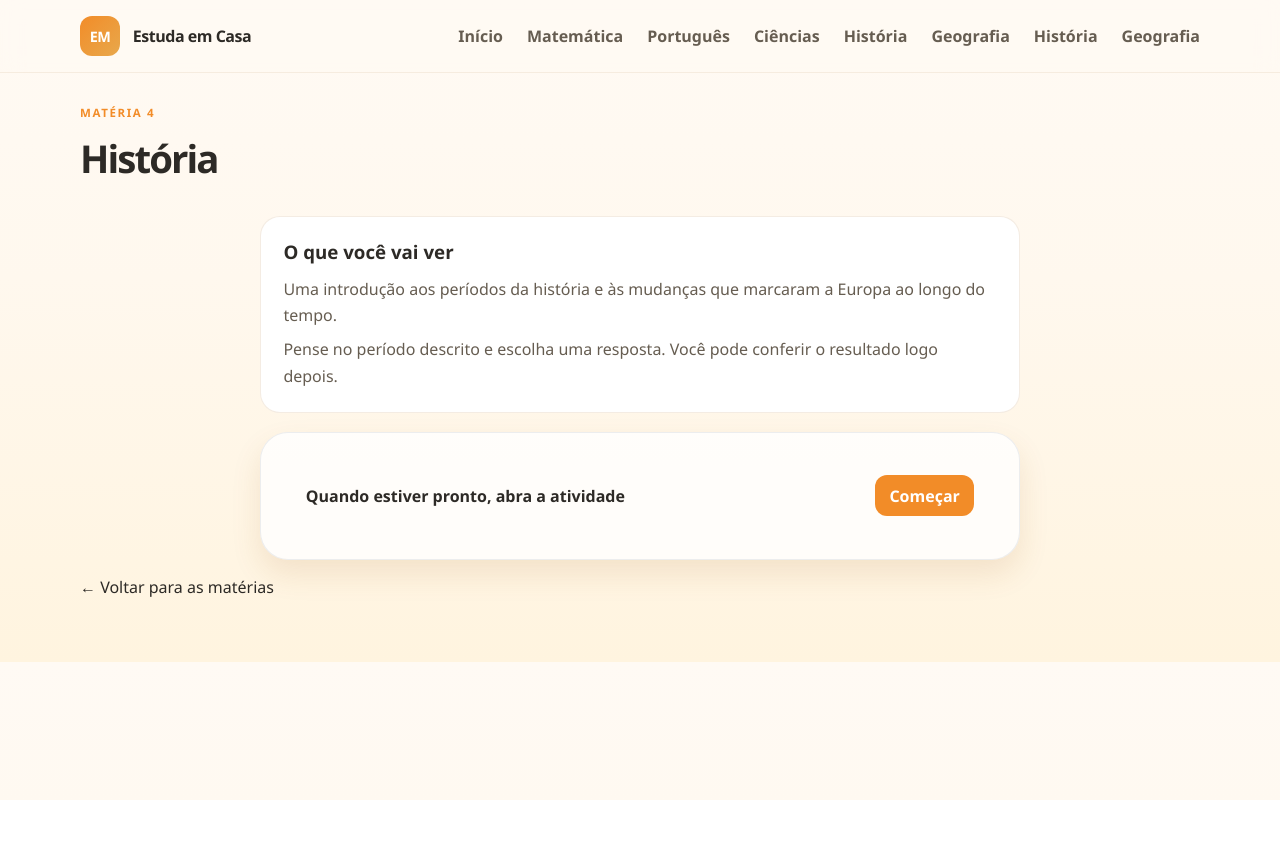
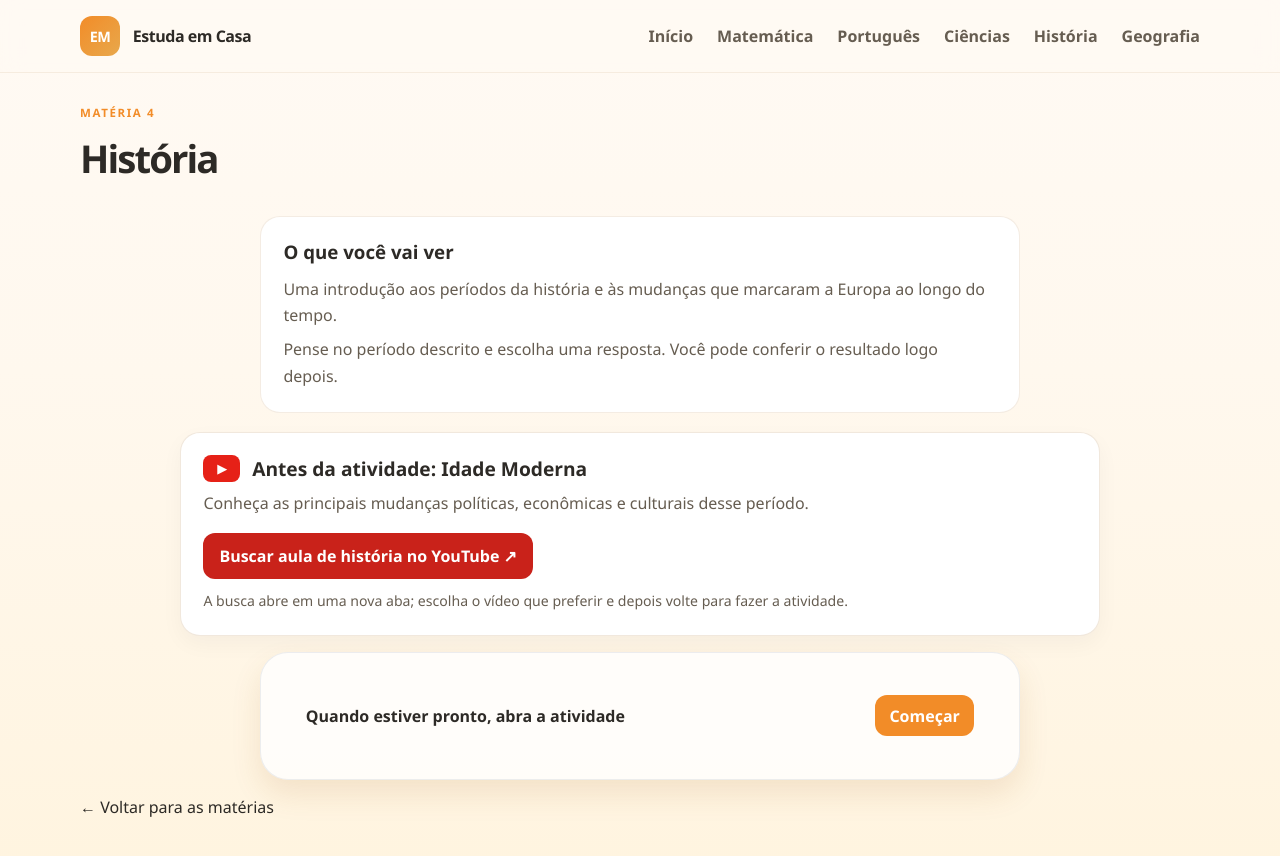
Before and after one commit to miguelsilva301012-lgtm/projeto-ensino-medio, a plain HTML site: page historia.html in a window 1280 px wide. Before the commit the page ends 800 px from the top, so only its background shows below. Drawn offline with Linux system fonts and the light colour scheme.

Commit message:
Add YouTube lesson links before activities
Co-authored-by: Copilot App <223556219+Copilot@users.noreply.github.com>

```diff
--- a/historia.html
+++ b/historia.html
@@ -24,8 +24,6 @@
           <a href="ciencias.html">Ciências</a>
           <a href="historia.html">História</a>
           <a href="geografia.html">Geografia</a>
-          <a href="historia.html">História</a>
-          <a href="geografia.html">Geografia</a>
         </nav>
       </div>
     </header>
@@ -40,6 +38,21 @@
         <h3>O que você vai ver</h3>
         <p>Uma introdução aos períodos da história e às mudanças que marcaram a Europa ao longo do tempo.</p>
         <p>Pense no período descrito e escolha uma resposta. Você pode conferir o resultado logo depois.</p>
+      </section>
+
+      <section class="lesson-card" aria-labelledby="lesson-title">
+        <div class="lesson-heading">
+          <span class="youtube-mark" aria-hidden="true">▶</span>
+          <h3 id="lesson-title">Antes da atividade: Idade Moderna</h3>
+        </div>
+        <p>Conheça as principais mudanças políticas, econômicas e culturais desse período.</p>
+        <a
+          class="lesson-link"
+          href="https://www.youtube.com/results?search_query=Idade+Moderna+aula+hist%C3%B3ria+ensino+m%C3%A9dio"
+          target="_blank"
+          rel="noopener noreferrer"
+        >Buscar aula de história no YouTube ↗</a>
+        <p class="lesson-note">A busca abre em uma nova aba; escolha o vídeo que preferir e depois volte para fazer a atividade.</p>
       </section>
 
       <details class="challenge-panel wide-panel activity-details" data-correct-message="Isso aí! A Idade Moderna foi marcada por muitas mudanças econômicas, políticas e culturais.">
--- a/styles.css
+++ b/styles.css
@@ -238,15 +238,19 @@ a.subject-card:hover {
 }
 
 .subject-grid-home {
-  grid-template-columns: repeat(3, minmax(0, 1fr));
+  grid-template-columns: repeat(6, minmax(0, 1fr));
+}
+
+.subject-grid-home > * {
+  grid-column: span 2;
 }
 
 .subject-grid-home > :nth-child(4) {
-  grid-column: 2;
+  grid-column: 2 / span 2;
 }
 
 .subject-grid-home > :nth-child(5) {
-  grid-column: 3;
+  grid-column: 4 / span 2;
 }
 
 .subject-tag {
@@ -309,6 +313,66 @@ a.subject-card:hover {
 
 .subject-intro p + p {
   margin-top: 0.5rem;
+}
+
+.lesson-card {
+  max-width: 920px;
+  margin: 0 auto 1rem;
+  padding: 1.4rem;
+  background: #fff;
+  border: 1px solid rgba(183, 139, 84, 0.2);
+  border-radius: var(--radius);
+  box-shadow: 0 8px 22px rgba(15, 23, 42, 0.04);
+}
+
+.lesson-heading {
+  display: flex;
+  align-items: center;
+  gap: 0.75rem;
+  margin-bottom: 0.55rem;
+}
+
+.youtube-mark {
+  display: inline-grid;
+  flex: 0 0 auto;
+  place-items: center;
+  width: 2.3rem;
+  height: 1.65rem;
+  border-radius: 0.5rem;
+  background: #e62117;
+  color: white;
+  font-size: 0.75rem;
+  font-weight: 800;
+}
+
+.lesson-card h3 {
+  margin: 0;
+  font-size: 1.2rem;
+}
+
+.lesson-card p {
+  margin: 0;
+  color: var(--muted);
+  line-height: 1.6;
+}
+
+.lesson-link {
+  display: inline-flex;
+  margin-top: 1rem;
+  padding: 0.75rem 1rem;
+  border-radius: 12px;
+  color: white;
+  background: #c9221a;
+  font-weight: 700;
+}
+
+.lesson-link:hover {
+  background: #a91c16;
+}
+
+.lesson-note {
+  margin-top: 0.7rem !important;
+  font-size: 0.88rem;
 }
 
 .activity-details {
@@ -588,8 +652,7 @@ a.subject-card:hover {
     grid-template-columns: 1fr;
   }
 
-  .subject-grid-home > :nth-child(4),
-  .subject-grid-home > :nth-child(5) {
+  .subject-grid-home > * {
     grid-column: auto;
   }
 
```
Also changed, not shown: ciencias.html (+15 -0 lines), geografia.html (+15 -0 lines), index.html (+3 -3 lines), matematica.html (+15 -0 lines), portugues.html (+15 -0 lines), 1 other file.
